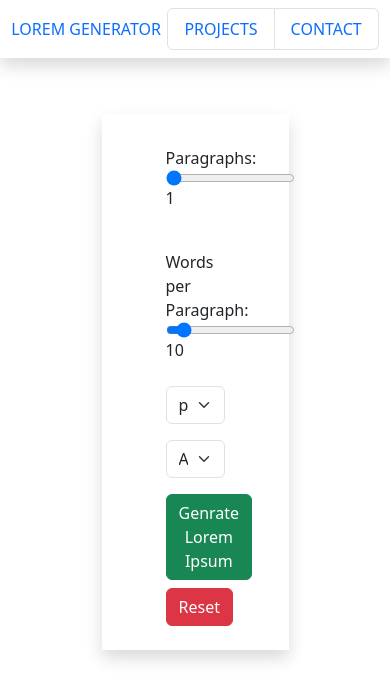
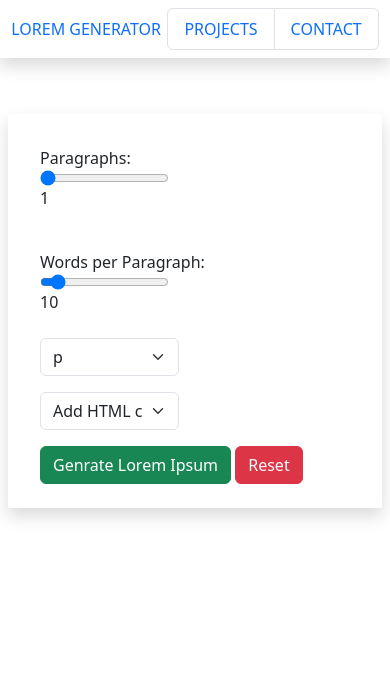
Before and after one commit to rajabf/loremGenerator, a plain HTML site: page index.html in a window 390 px wide. Drawn offline with nearby package versions, Linux system fonts and the light colour scheme.

Commit message:
responsive

```diff
--- a/index.html
+++ b/index.html
@@ -23,7 +23,7 @@
     </header>
 
     <main class="p-2">
-        <section class="shadow m-auto my-5 px-5 py-3 w-50">
+        <section class="shadow m-auto my-5 px-3 py-3 w-60">
             <form class="form-input">
                 <div class="mb-2 p-3">
                     <label class="d-block" for="paragraphs">Paragraphs:</label>
@@ -51,7 +51,7 @@
                     </span>
                 </div>
 
-                <div class="px-3">
+                <div class="px-3 w-50">
                     <div class="input-group mb-3 tags">
                         <select class="form-select" id="tags">
                             <option selected value="p">p</option>
```
